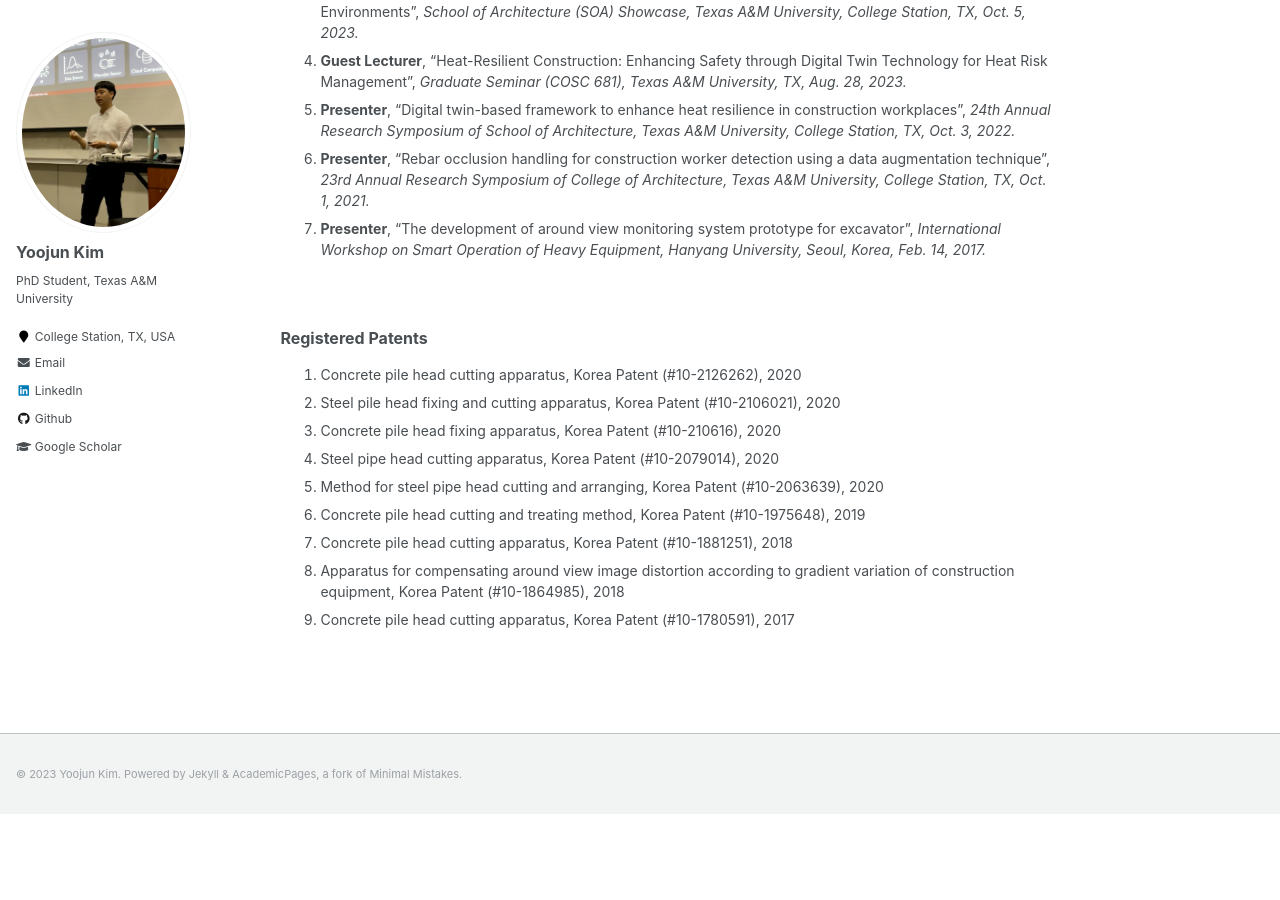
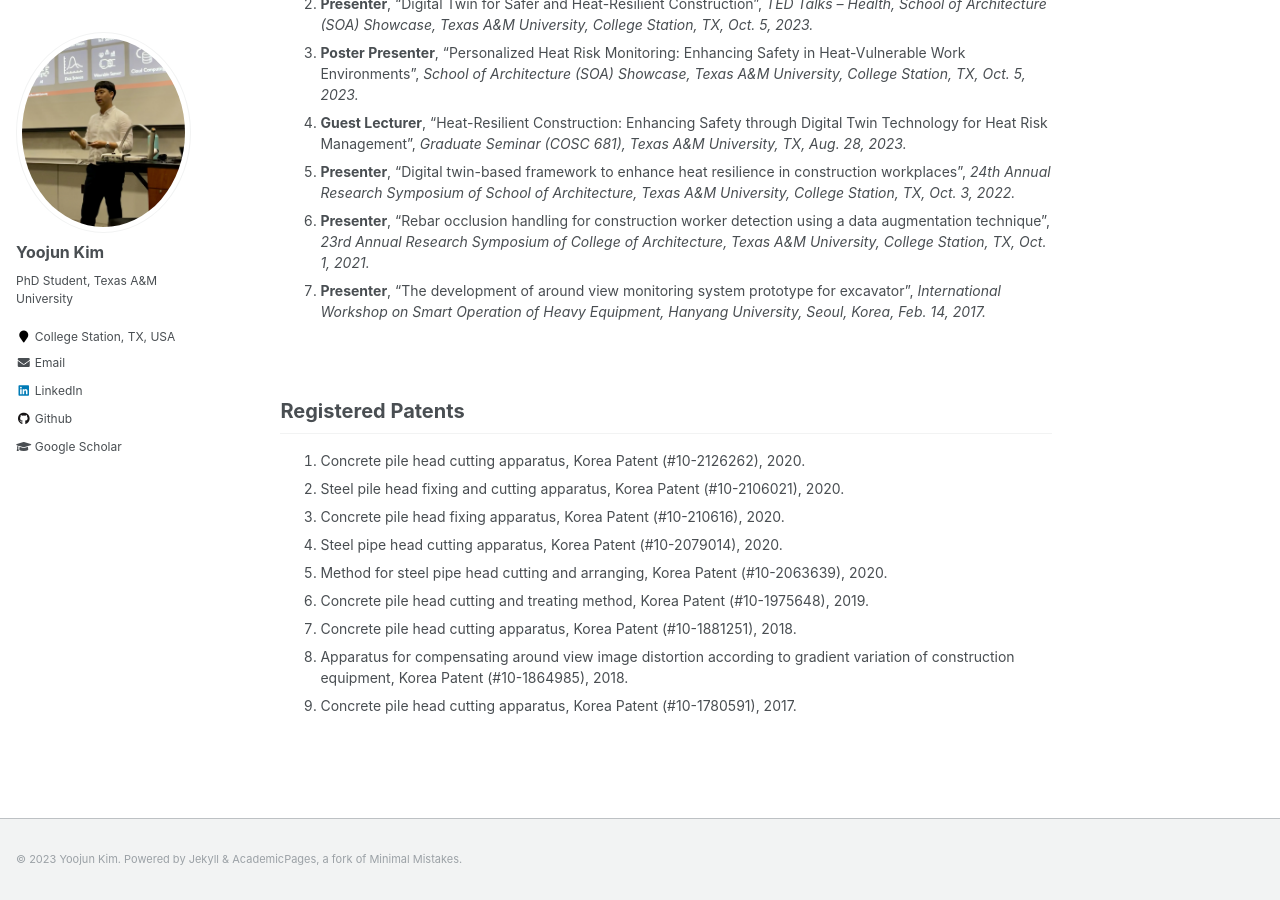
Before and after one commit to yoojunT/yoojunT.github.io, a Jekyll site: the page built from _pages/publications.md, in a window 1280 px wide and 900 px high, scrolled down 1232 px. Built offline with Jekyll 4.4.1, drawn with Linux system fonts in a browser that asks for light colours; before the commit the page ends 2046 px from its top, so only the background shows below that.

Commit message:
Update publications.md

```diff
--- a/_pages/publications.md
+++ b/_pages/publications.md
@@ -11,8 +12,6 @@ author_profile: true
 1. **Kim, Y.**, Yeom, D., Kim, Y., Development of construction duration prediction model for project planning phase of mixed-use buildings. *Journal of Asian Architecture and Building Engineering, Taylor & Francis, 18(6), 2019.* ([Link](https://www.tandfonline.com/doi/full/10.1080/13467581.2019.1696207))
 1. Yeom, D., Seo, H., **Kim, Y.**, Cho, C., Kim, Y., Development of an approximate construction duration prediction model during the project planning phase for general office building. *Journal of Civil Engineering and Management, Taylor & Francis, 24(3), 2018.* ([Link](https://journals.vilniustech.lt/index.php/JCEM/article/view/1646))
 1. Yeom, D., Na, E., Lee, Lee, M., **Kim, Y.**, Kim, Y., Cho, C., Performance evaluation and life cycle cost analysis model of a gondola-type exterior wall painting robot. *Sustainability, MDPI, 9(10), 2017.* ([Link](https://www.mdpi.com/2071-1050/9/10/1809))
-
-<br />
 
 <h3 id="Conference">Peer-Reviewed Papers in Conference Proceedings</h3>
 
@@ -25,7 +24,7 @@ author_profile: true
 
 <br />
 
-<h3 id="Presentation">Professional Presentations & Showcases</h3>
+<h2 id="Presentation">Professional Presentations & Showcases</h2>
 
 1. **Poster Presenter**, “Working in Heat: Personalized Heat Risk Monitoring to Enhance Workplace Safety”, *2024 ASCE Construction Research Congress (CRC), Des Moines, IA, Mar. 20-23, 2024.* (Accepted)
 1. **Presenter**, “Digital Twin for Safer and Heat-Resilient Construction”, *TED Talks – Health, School of Architecture (SOA) Showcase, Texas A&M University, College Station, TX, Oct. 5, 2023.*
@@ -37,14 +36,14 @@ author_profile: true
 
 <br />
 
-<h3 id="Patents">Registered Patents</h3>
+<h2 id="Patents">Registered Patents</h2>
 
-1. Concrete pile head cutting apparatus, Korea Patent (#10-2126262), 2020
-1. Steel pile head fixing and cutting apparatus, Korea Patent (#10-2106021), 2020
-1. Concrete pile head fixing apparatus, Korea Patent (#10-210616), 2020
-1. Steel pipe head cutting apparatus, Korea Patent (#10-2079014), 2020
-1. Method for steel pipe head cutting and arranging, Korea Patent (#10-2063639), 2020
-1. Concrete pile head cutting and treating method, Korea Patent (#10-1975648), 2019
-1. Concrete pile head cutting apparatus, Korea Patent (#10-1881251), 2018
-1. Apparatus for compensating around view image distortion according to gradient variation of construction equipment, Korea Patent (#10-1864985), 2018
-1. Concrete pile head cutting apparatus, Korea Patent (#10-1780591), 2017
+1. Concrete pile head cutting apparatus, Korea Patent (#10-2126262), 2020.
+1. Steel pile head fixing and cutting apparatus, Korea Patent (#10-2106021), 2020.
+1. Concrete pile head fixing apparatus, Korea Patent (#10-210616), 2020.
+1. Steel pipe head cutting apparatus, Korea Patent (#10-2079014), 2020.
+1. Method for steel pipe head cutting and arranging, Korea Patent (#10-2063639), 2020.
+1. Concrete pile head cutting and treating method, Korea Patent (#10-1975648), 2019.
+1. Concrete pile head cutting apparatus, Korea Patent (#10-1881251), 2018.
+1. Apparatus for compensating around view image distortion according to gradient variation of construction equipment, Korea Patent (#10-1864985), 2018.
+1. Concrete pile head cutting apparatus, Korea Patent (#10-1780591), 2017.
```
Also changed, not shown: other parts of _pages/publications.md (+1 -0 lines).
